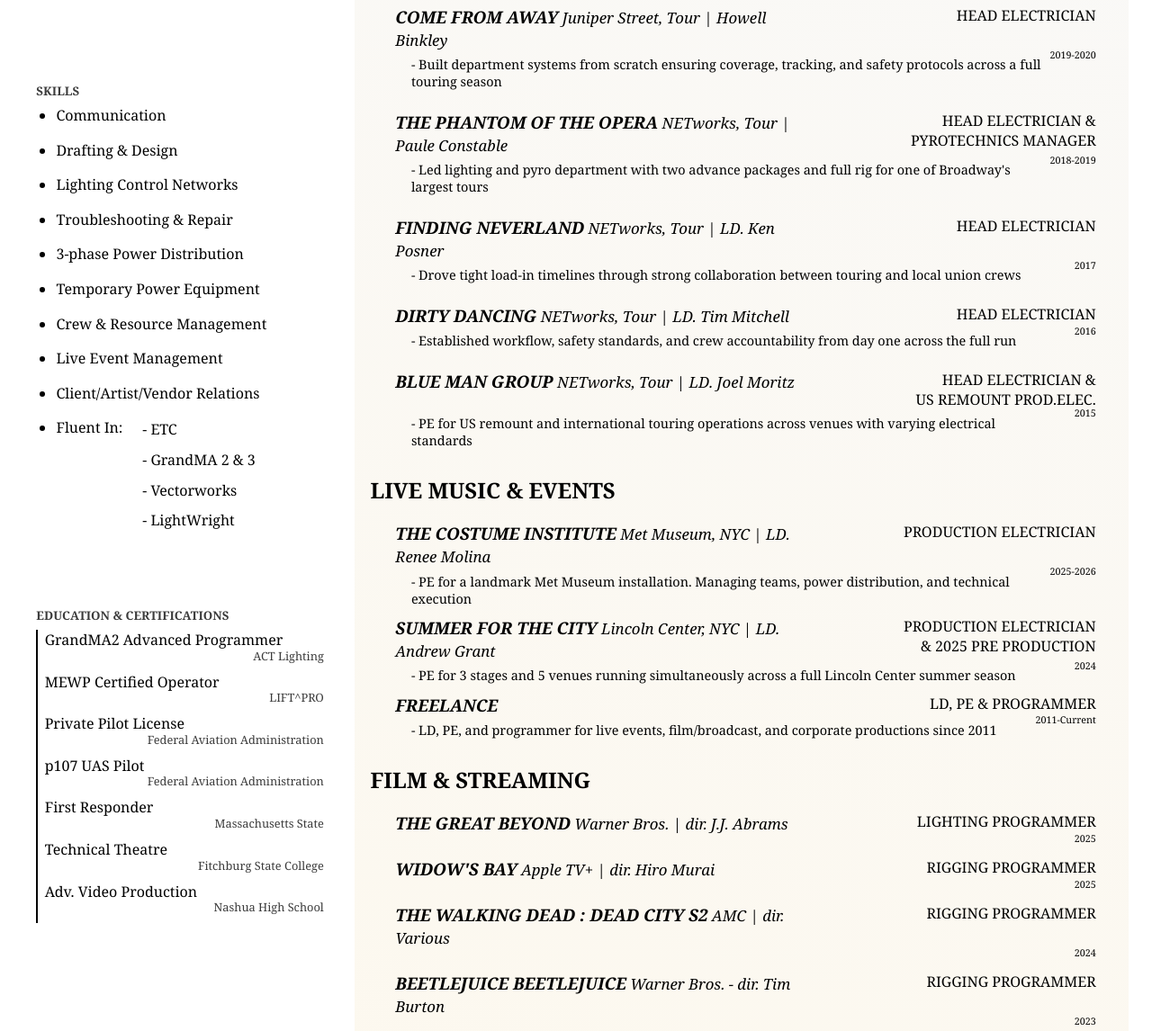
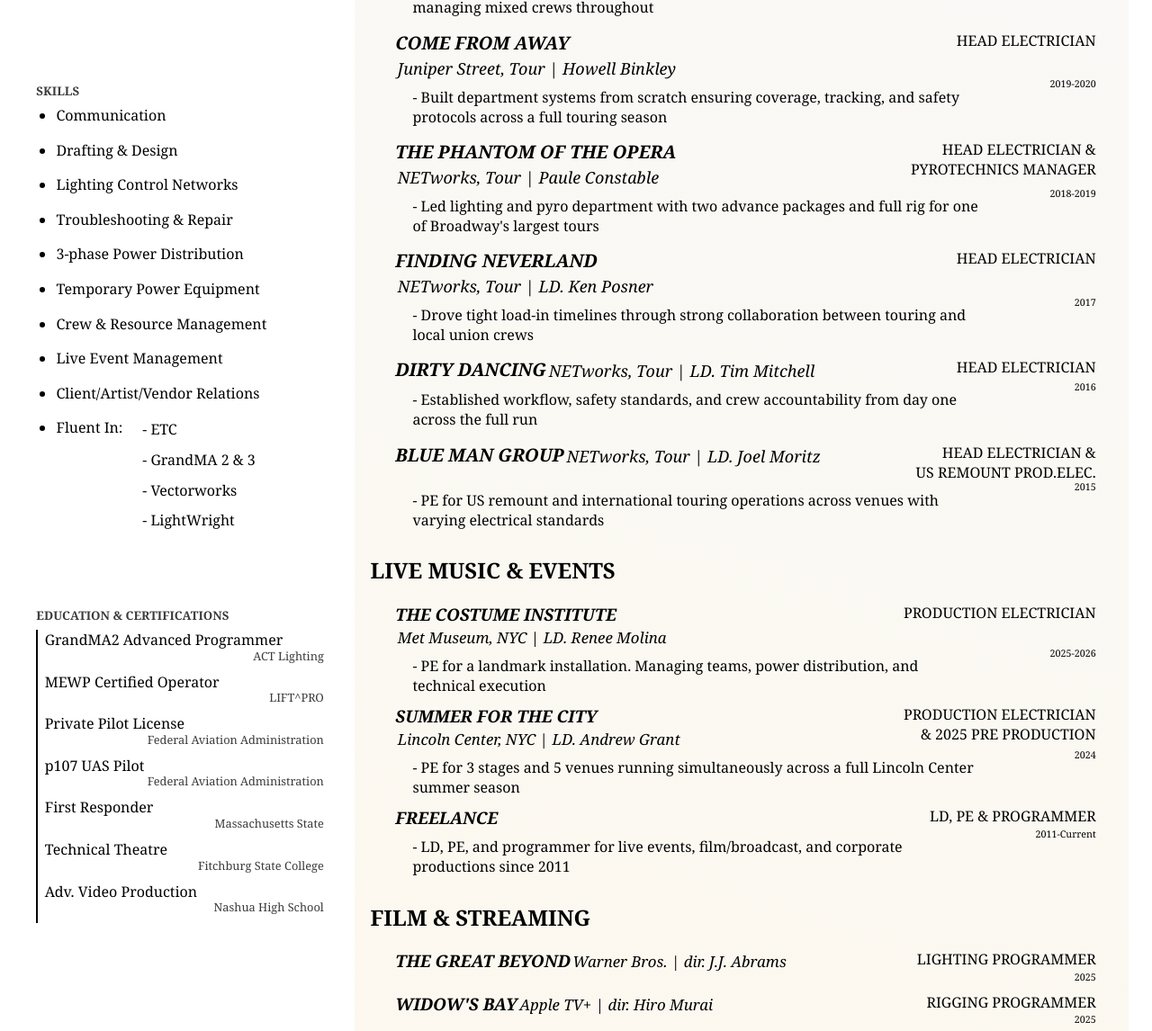
Before and after one commit to PartyWx/resume, a website: page index.html in a window 1280 px wide. Shown: the part 627-1773 px from the top of the page at 90% size. Drawn offline with Linux system fonts and the light colour scheme.

Commit message:
css updates

```diff
--- a/index.html
+++ b/index.html
@@ -263,7 +263,7 @@
                 <td class="jobDate"><h6>2025-2026</h6></td>
               </tr>
               <tr>
-                <td class="jobNote" colspan="2">- PE for a landmark Met Museum installation. Managing teams, power distribution, and technical execution
+                <td class="jobNote" colspan="2">- PE for a landmark installation. Managing teams, power distribution, and technical execution
                   </td>
               </tr>
             </table>
@@ -490,7 +490,7 @@
 
     <table class="job blackPanther2">
       <tr>
-        <td class="jobName"><h3>Black Panther: Wakanda Forever<span class="jobSpec"> Marvel | dir. Ryan Coogler</span></h3></td>
+        <td class="jobName"><h3>Black Panther: Wakanda Forever<span class="jobSpec"> Marvel | dir. R. Coogler</span></h3></td>
         <td class="jobTitle"><h4>Data Technician</h4></td>
       </tr>
       <tr>
--- a/resources/css/style.css
+++ b/resources/css/style.css
@@ -17,6 +17,7 @@
 
 footer {
     text-align: center;
+    clear: both;
 }
 
 article {
@@ -24,7 +25,7 @@
 }
 
 article table {
-    margin-bottom: 2%;
+    margin-bottom: 1%;
 }
 
 table {
@@ -39,7 +40,7 @@
 }
 
 .film table {
-    margin-bottom: 1%;
+    margin-bottom: .5%;
 }
 
 h1, h2, h3, h4, h5, #top {
@@ -140,7 +141,7 @@
 /* TABLE CSS */
 
 .jobName {
-    width: 60%;
+    width: 65%;
     vertical-align: top;
 }
 
@@ -148,6 +149,8 @@
     font-size: .9em;
     vertical-align: text-bottom;
     text-transform: none;
+    display: inline-block;
+    margin-left: .5%;
 }
 
 .jobTitle, .jobDate {
@@ -161,11 +164,15 @@
 }
 
 .jobNote {
-    font-size: .9em;
+    font-size: 1em;
     display: block;
-    width: 150%;
+    width: 125%;
     padding-left: 4%;
-    margin-top: -2%;
+    margin-top: -1.5%;
+}
+
+.touring h3 {
+    font-size: 1.25em;
 }
 
 .events,.film h2 {
```
